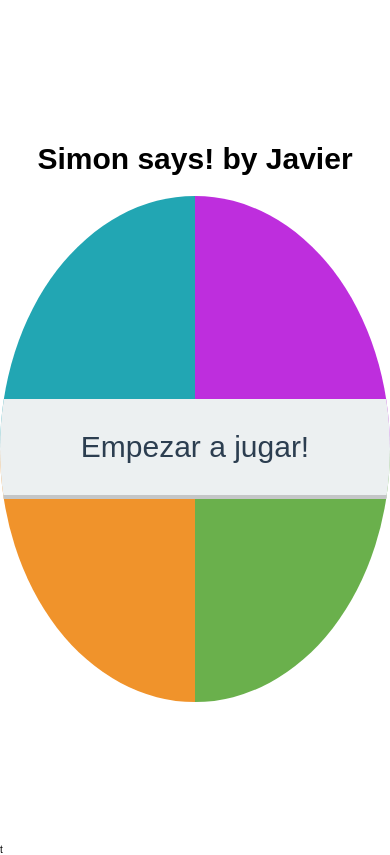
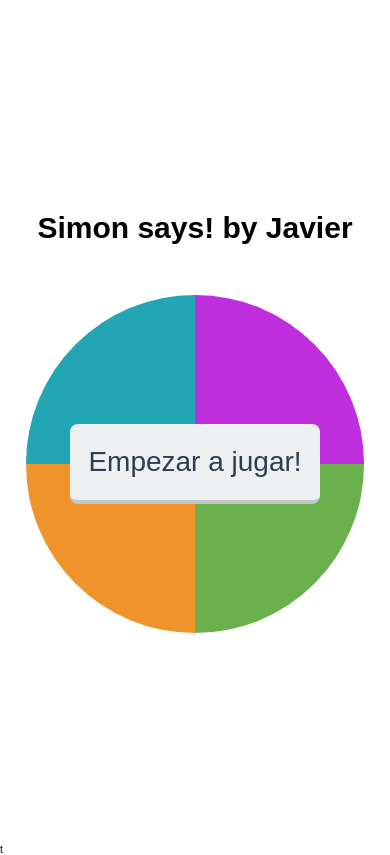
Before and after one commit to SpidySamurai/Simon_says, a plain HTML site: page index.html in a window 390 px wide. Drawn offline with nearby package versions, Linux system fonts and the light colour scheme.

Commit message:
Responsive mobile css

```diff
--- a/game.css
+++ b/game.css
@@ -79,8 +79,8 @@ html {
   position: absolute;
   top: calc(50% - 50px);
   left: calc(50% - 210px);
-  width: 420px;
-  height: 100px;
+  width: 42rem;
+  height: 10rem;
   cursor: pointer;
   font-size: 3em;
   color: #2c3e50;
@@ -106,3 +106,22 @@ html {
 .hide {
   display: none;
 }
+
+@media (max-width: 500px) {
+  .game--container h1 {
+    margin-bottom: 5rem;
+    font-size: 3rem;
+  }
+  .game--container__gameboard {
+    max-width: 40vh;
+    max-height: 40vh;
+  }
+  .btn-start {
+    position: absolute;
+    top: calc(50% - 4rem);
+    left: calc(50% - 12.5rem);
+    width: 25rem;
+    height: 8rem;
+    font-size: 2.8rem;
+  }
+}
```
